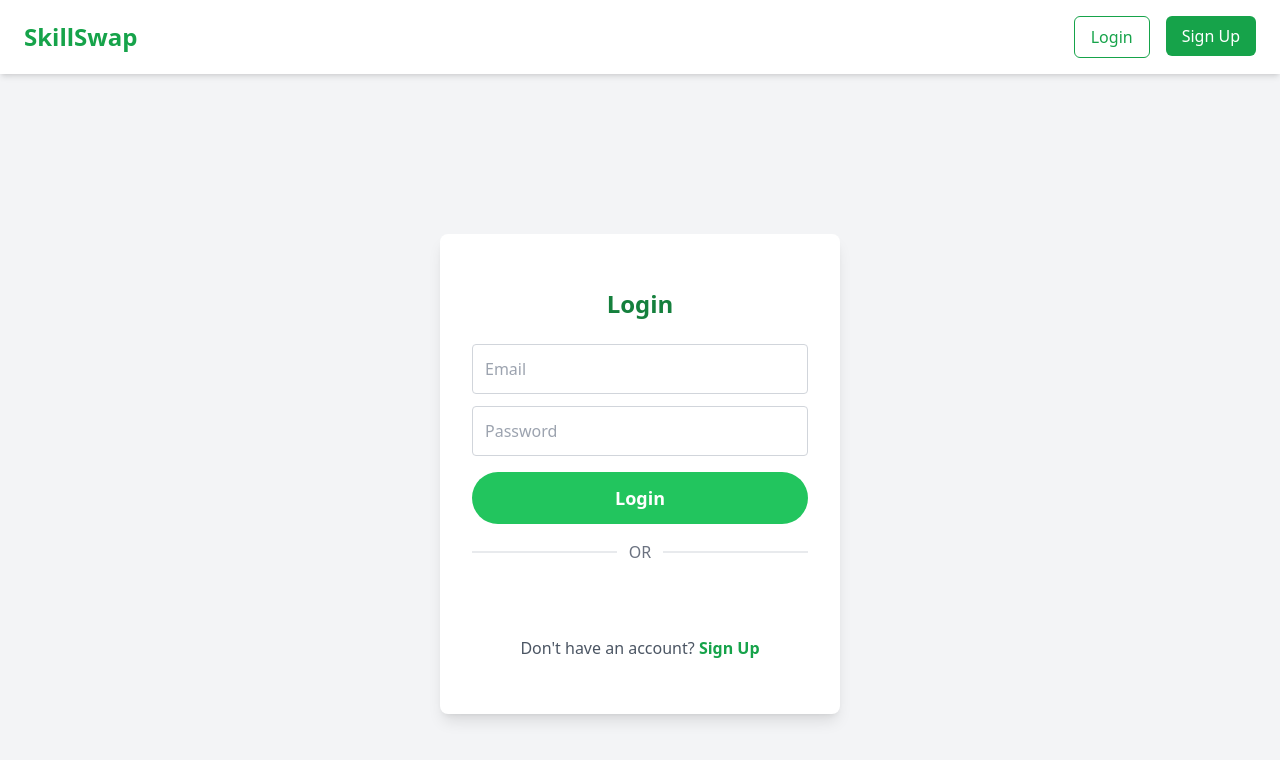
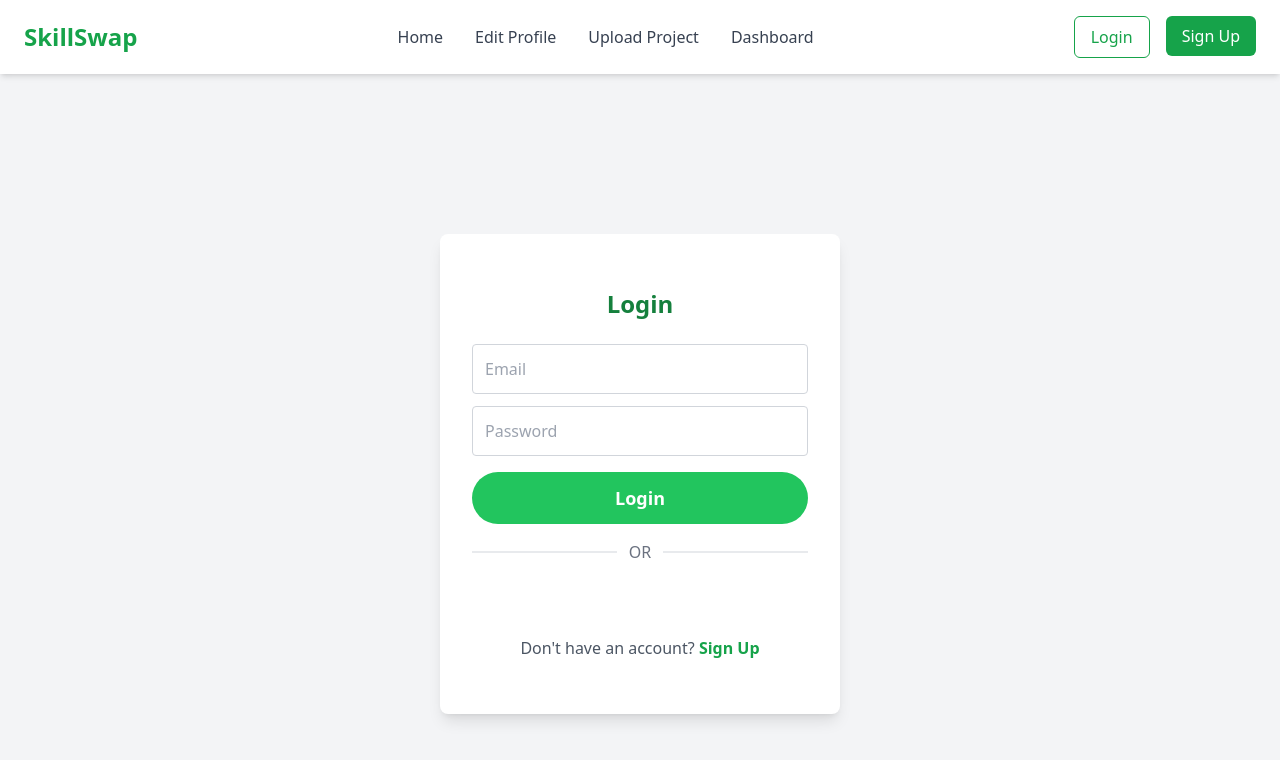
Before and after one commit to arhammunir1104/IBA-Hackathon-frontend, a React (Vite) app: page /login in a window 1280 px wide. Shown: the top 760 px of the page. Built offline with nearby package versions, Linux system fonts and the light colour scheme.

Commit message:
updated the navbar

```diff
--- a/src/components/Navbar2.jsx
+++ b/src/components/Navbar2.jsx
@@ -16,7 +16,21 @@ const Navbar2 = () => {
           SkillSwap
         </motion.div>
         </Link>
+        <div className="hidden md:flex space-x-8">
+          <Link className="text-gray-700 hover:text-green-600 transition" to="/">
+              Home
+          </Link>
+          <Link className="text-gray-700 hover:text-green-600 transition" to="/edit">
+              Edit Profile
+          </Link>
+          <Link className="text-gray-700 hover:text-green-600 transition" to="/uploadproject">
+              Upload Project
+          </Link>
+          <Link className="text-gray-700 hover:text-green-600 transition" to="/dashboard">
+            Dashboard
+          </Link>
 
+        </div>
         {/* Login / Sign Up Buttons */}
         <div className="hidden md:flex space-x-4">
           <Link to="/login">
```
